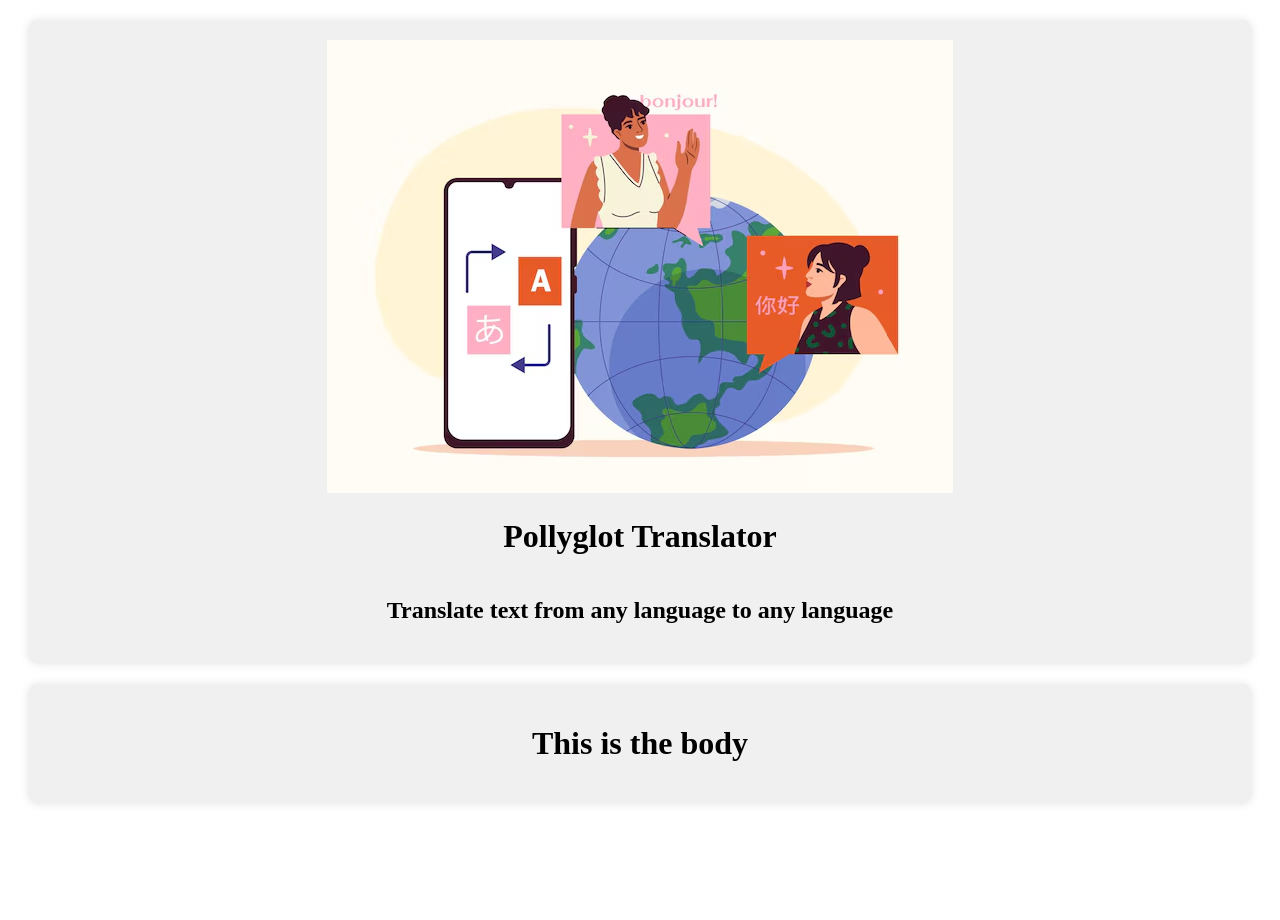
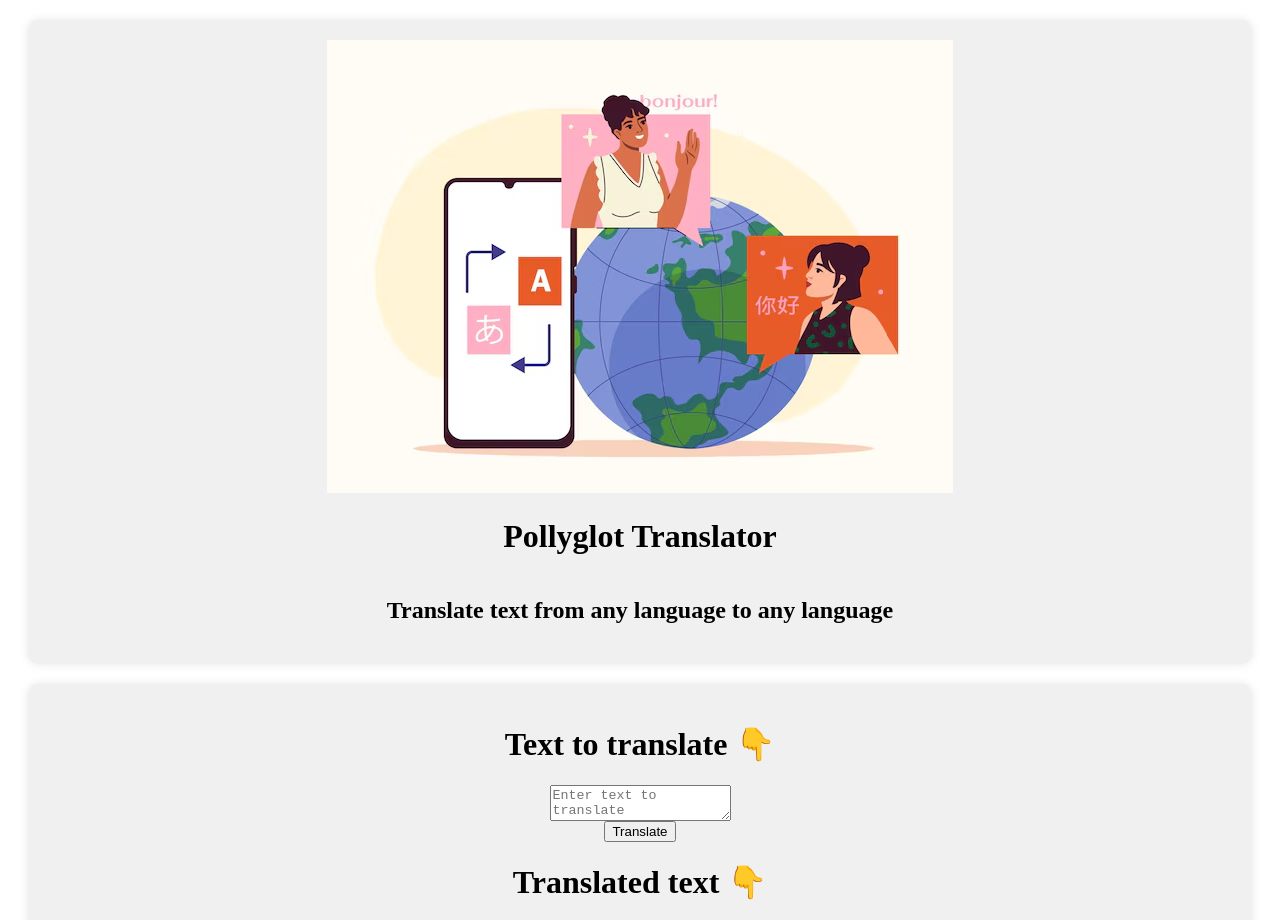
Before and after one commit to FuaadNew/Pollyglot, a React (Vite) app: page / in a window 1280 px wide. Shown: the top 920 px of the page. Before the commit the page ends 824 px from the top, so only its background shows below. Built offline with nearby package versions, Linux system fonts and the light colour scheme.

Commit message:
Expand Body component with additional content
- Add more content and structure to Body.tsx
- Update Body component layout and organization
- Continue building translation interface foundation

```diff
--- a/src/components/Body.tsx
+++ b/src/components/Body.tsx
@@ -3,7 +3,11 @@ import "./Body.css";
 const Body = () =>{
     return(
         <div className="body">
-            <h1>This is the body</h1>
+            <h1>Text to translate 👇</h1>
+            <textarea placeholder="Enter text to translate" />
+            <button>Translate</button>
+            <h1>Translated text 👇</h1>
+            <textarea placeholder="Translated text" />
         </div>
     )
 }
```
